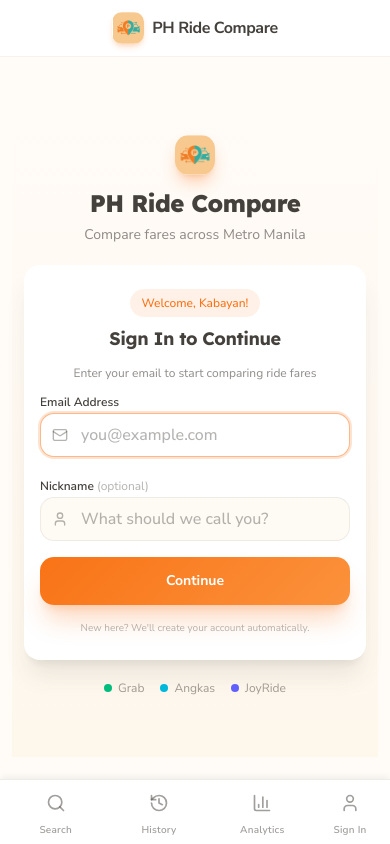
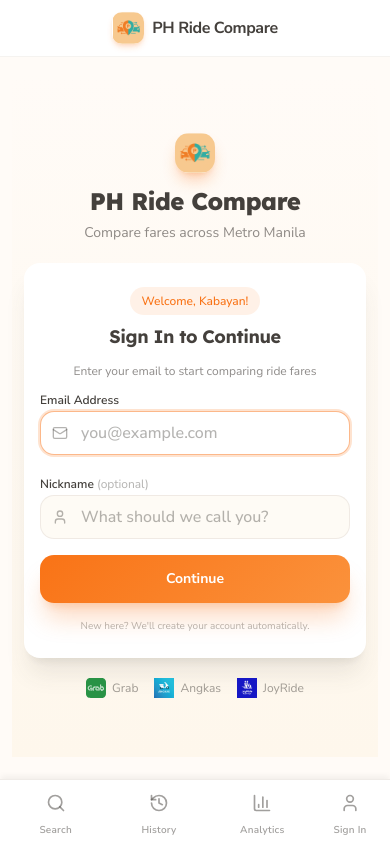
Before and after one commit to ExaltedMags/csci112-group1-final-project-RHC, a Next.js app: page /auth in a window 390 px wide. Built offline with nearby package versions, Linux system fonts and the light colour scheme.

Commit message:
feat: add more logos

```diff
--- a/app/auth/page.tsx
+++ b/app/auth/page.tsx
@@ -8,6 +8,8 @@
 import { Input } from "@/components/ui/input"
 import { Label } from "@/components/ui/label"
 import { Loader2, User, Mail } from "lucide-react"
+import { ProviderLogo } from "@/components/provider-logo"
+import { getProviderTheme } from "@/lib/provider-theme"
 
 export default function AuthPage() {
   const router = useRouter()
@@ -177,15 +179,15 @@
       {/* Trust indicators */}
       <div className="mt-5 sm:mt-8 flex items-center justify-center gap-4 sm:gap-6 text-xs sm:text-sm text-warm-gray/50 animate-fade-in-up delay-300">
         <div className="flex items-center gap-1.5 sm:gap-2">
-          <div className="w-2 h-2 sm:w-2.5 sm:h-2.5 rounded-full bg-emerald-500" />
+          <ProviderLogo theme={getProviderTheme("GrabPH")} size={20} className="w-5 h-5 sm:w-6 sm:h-6" />
           <span>Grab</span>
         </div>
         <div className="flex items-center gap-1.5 sm:gap-2">
-          <div className="w-2 h-2 sm:w-2.5 sm:h-2.5 rounded-full bg-cyan-500" />
+          <ProviderLogo theme={getProviderTheme("Angkas")} size={20} className="w-5 h-5 sm:w-6 sm:h-6" />
           <span>Angkas</span>
         </div>
         <div className="flex items-center gap-1.5 sm:gap-2">
-          <div className="w-2 h-2 sm:w-2.5 sm:h-2.5 rounded-full bg-indigo-500" />
+          <ProviderLogo theme={getProviderTheme("JoyRideMC")} size={20} className="w-5 h-5 sm:w-6 sm:h-6" />
           <span>JoyRide</span>
         </div>
       </div>
--- a/app/page.tsx
+++ b/app/page.tsx
@@ -10,6 +10,8 @@
 import LocationSearchInput from "@/components/location-search-input"
 import type { PlaceSuggestion } from "@/lib/mapbox"
 import { AuthGuard } from "@/components/auth-guard"
+import { ProviderLogo } from "@/components/provider-logo"
+import { getProviderTheme } from "@/lib/provider-theme"
 
 interface HistoryEntry {
   originName: string;
@@ -391,15 +393,15 @@
         {/* Trust indicators */}
         <div className="mt-4 sm:mt-8 flex items-center justify-center gap-4 sm:gap-6 text-xs sm:text-sm text-warm-gray/50 animate-fade-in-up delay-400">
           <div className="flex items-center gap-1.5 sm:gap-2">
-            <div className="w-2.5 h-2.5 sm:w-3 sm:h-3 rounded-full bg-emerald-500" />
+            <ProviderLogo theme={getProviderTheme("GrabPH")} size={20} className="w-5 h-5 sm:w-6 sm:h-6" />
             <span>Grab</span>
           </div>
           <div className="flex items-center gap-1.5 sm:gap-2">
-            <div className="w-2.5 h-2.5 sm:w-3 sm:h-3 rounded-full bg-cyan-500" />
+            <ProviderLogo theme={getProviderTheme("Angkas")} size={20} className="w-5 h-5 sm:w-6 sm:h-6" />
             <span>Angkas</span>
           </div>
           <div className="flex items-center gap-1.5 sm:gap-2">
-            <div className="w-2.5 h-2.5 sm:w-3 sm:h-3 rounded-full bg-indigo-500" />
+            <ProviderLogo theme={getProviderTheme("JoyRideMC")} size={20} className="w-5 h-5 sm:w-6 sm:h-6" />
             <span>JoyRide</span>
           </div>
         </div>
```
Also changed, not shown: lib/route-planner.ts (line endings or trailing spaces).
